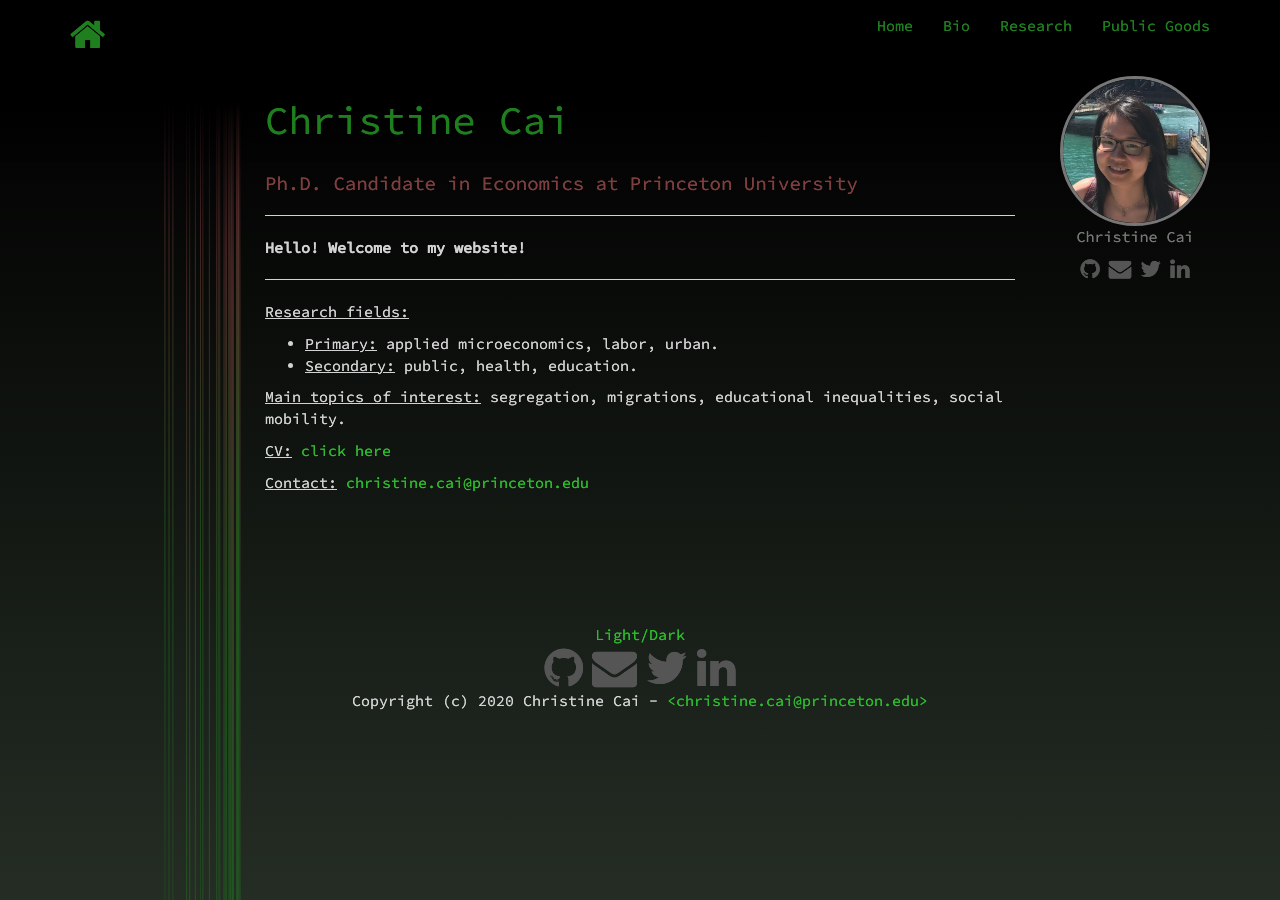
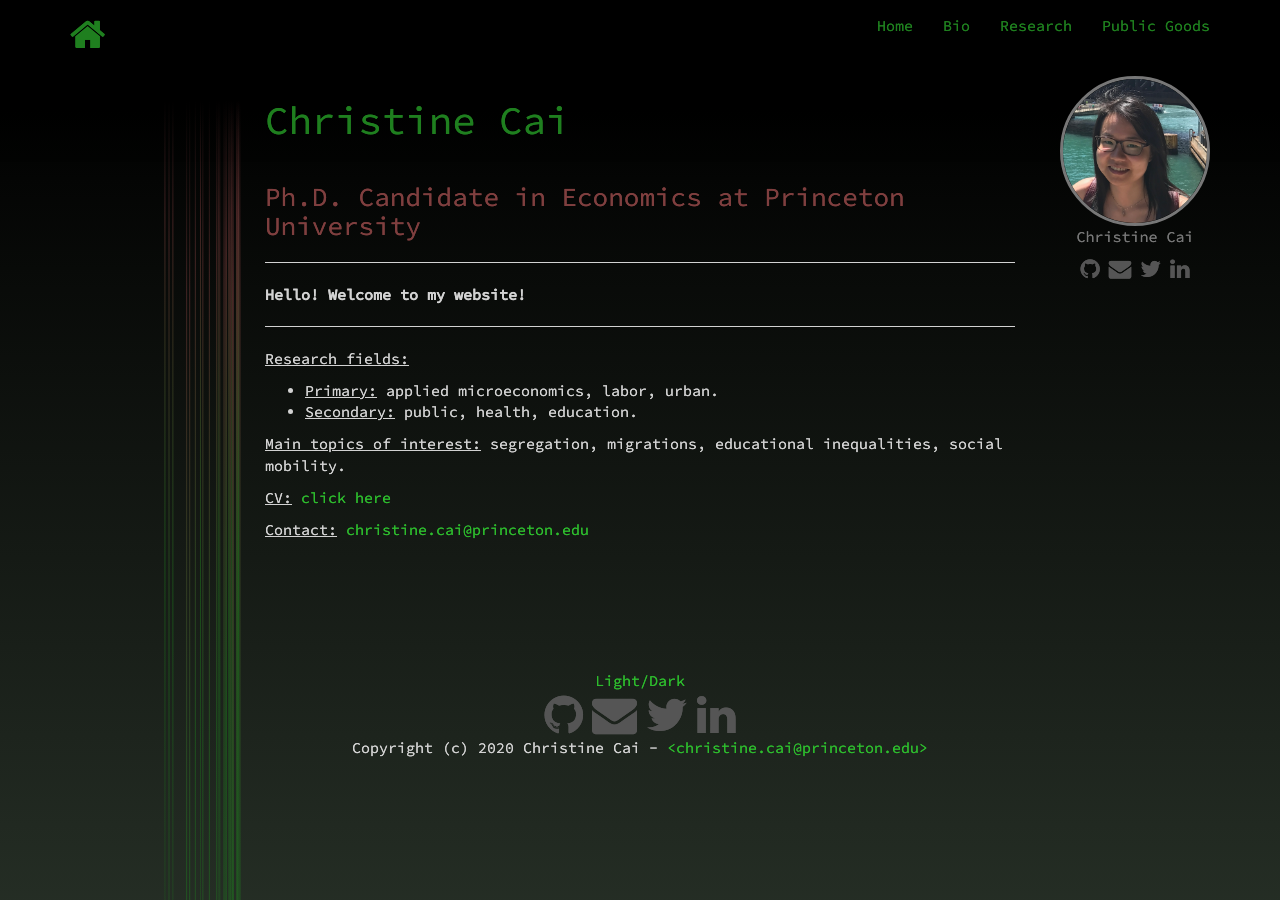
Before and after one commit to christinecai/website, a Jekyll site: the page built from index.md, in a window 1280 px wide. Built offline with Jekyll 4.4.1, drawn with Linux system fonts in a browser that asks for light colours; nearby versions of some CDN libraries.

```diff
--- a/index.md
+++ b/index.md
@@ -4,7 +4,7 @@ title: Christine Cai
 description: Homepage
 ---
 
-#### Ph.D. Candidate in Economics at Princeton University
+### Ph.D. Candidate in Economics at Princeton University
 
 <hr />
 
```
